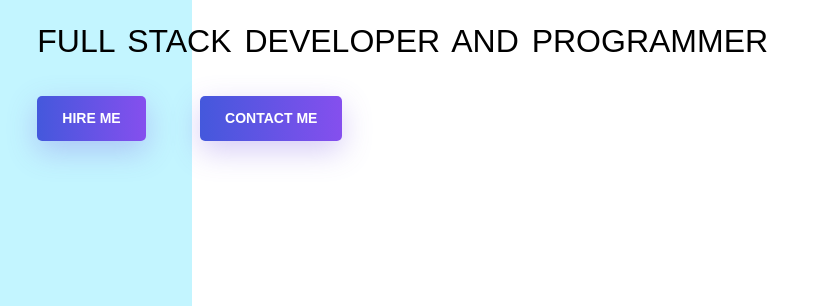
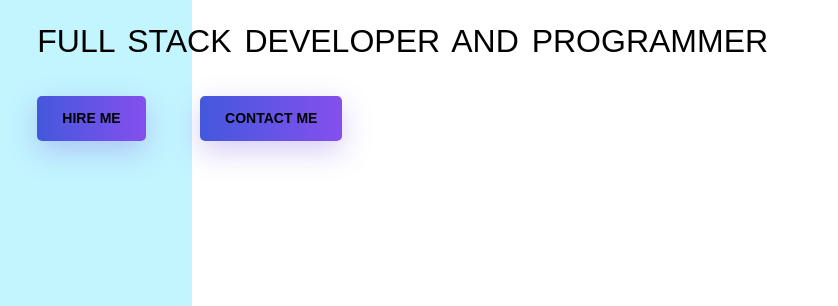
Before and after one commit to Ritwik880/Basic-Html-Portfolio, a plain HTML site: page html/home.html in a window 1280 px wide. Shown: the part 487-793 px from the top of the page, 0-838 px from the left. Drawn offline with nearby package versions, Linux system fonts and the light colour scheme.

Commit message:
modified

```diff
--- a/css/home.css
+++ b/css/home.css
@@ -134,7 +134,7 @@ main{
     border-radius: 5px;
     display: inline-block;
     margin-right: 50px;
-    color: #fff;
+    color: black;
     letter-spacing: 0;
     background-image: linear-gradient(to right, #4458dc 0%, #854fee 100%);
     border: double2px transparent;
@@ -152,7 +152,7 @@ main{
     border-radius: 5px;
     display: inline-block;
     margin-right: 50px;
-    color: #fff;
+    color: black;
     letter-spacing: 0;
     background-image: linear-gradient(to right, #4458dc 0%, #854fee 100%);
     border: double2px transparent;
```
Also changed, not shown: html/home.html (+3 -2 lines), js/about.js (indentation only), 1 other file.
